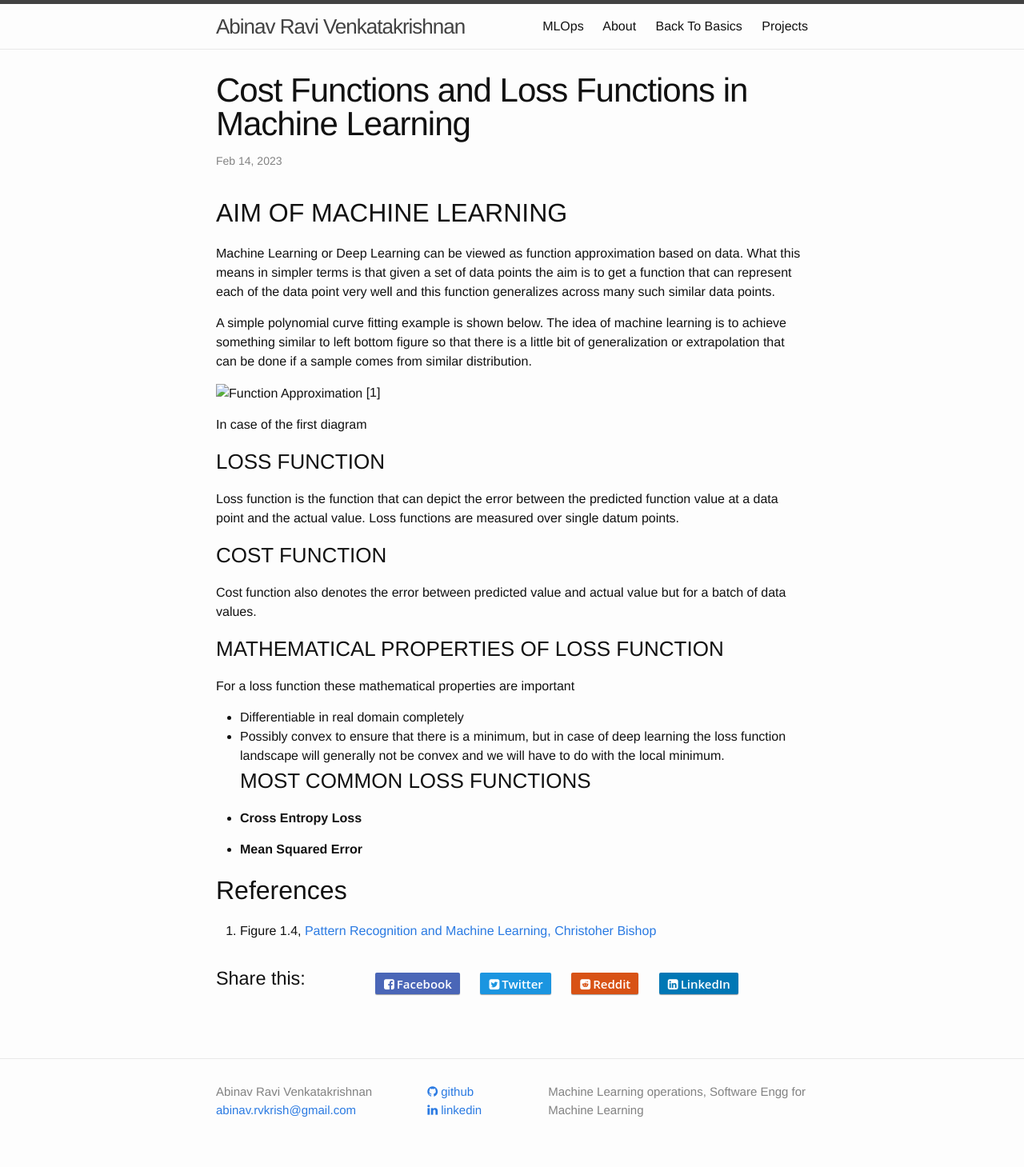
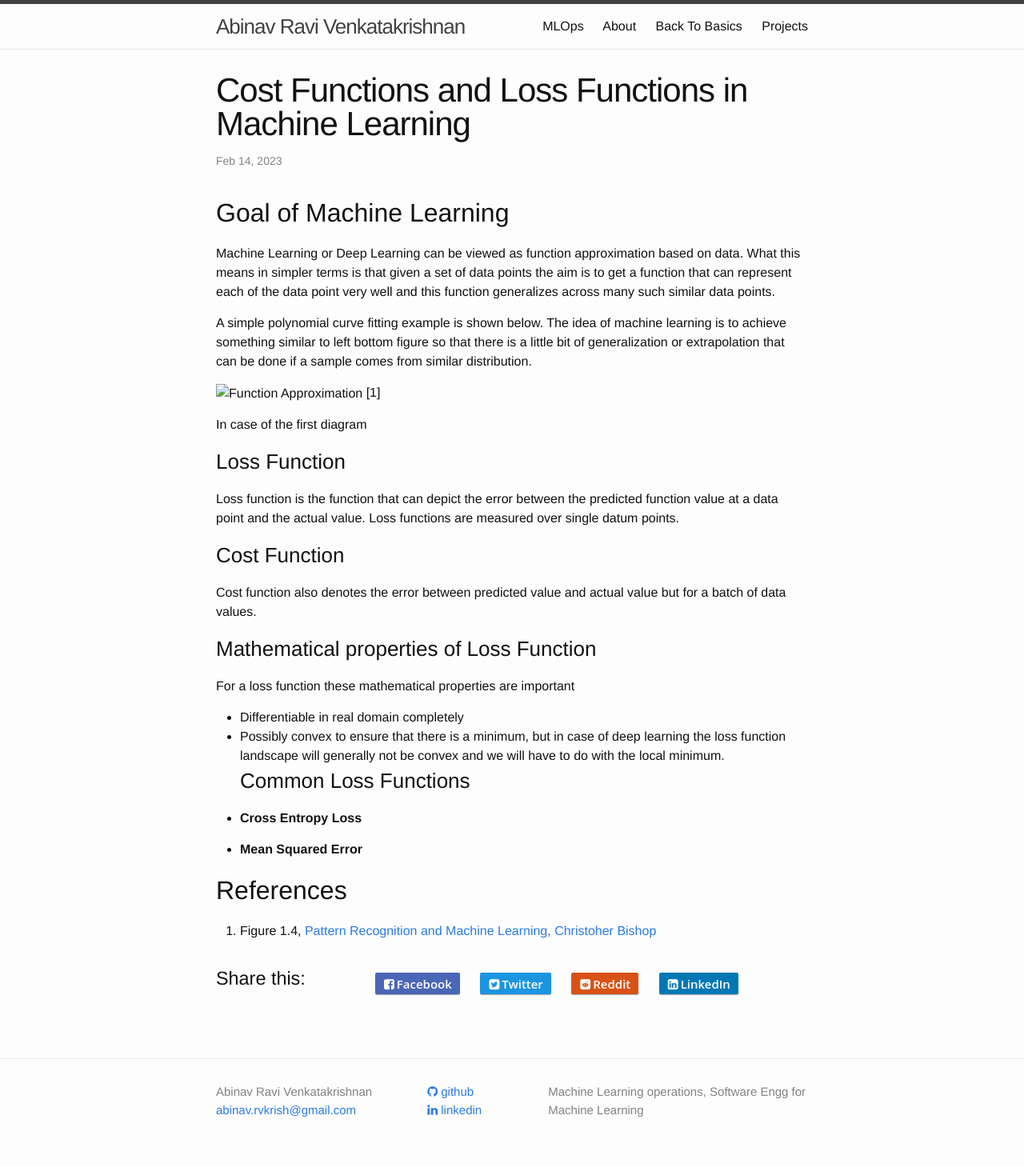
Before and after one commit to AbinavRavi/AbinavRavi.github.io, a Jekyll site: the page built from _posts/2023-02-14-cost-functions.markdown, in a window 1280 px wide. Shown: the whole page at 80% size. Built offline with Jekyll 4.4.1, drawn with Linux system fonts in a browser that asks for light colours; nearby versions of some CDN libraries; comment, search, counter and statistics services are not loaded.

```diff
--- a/_posts/2023-02-14-cost-functions.markdown
+++ b/_posts/2023-02-14-cost-functions.markdown
@@ -6,7 +6,7 @@ comments: True
 share: True
 categories: Machine learning
 ---
-## AIM OF MACHINE LEARNING
+## Goal of Machine Learning
 
 Machine Learning or Deep Learning can be viewed as function approximation based on data. What this means in simpler terms is that given a set of data points the aim is to get a function that can represent each of the data point very well and this function generalizes across many such similar data points.
 
@@ -15,18 +15,18 @@ A simple polynomial curve fitting example is shown below. The idea of machine le
 ![Function Approximation](../ml/back2basics/curve_fitting.jpeg) [1]
 
 In case of the first diagram
-### LOSS FUNCTION
+### Loss Function
 Loss function is the function that can depict the error between the predicted function value at a data point and the actual value. Loss functions are measured over single datum points.
 
-### COST FUNCTION
+### Cost Function
 Cost function also denotes the error between predicted value and actual value but for a batch of data values.
 
-### MATHEMATICAL PROPERTIES OF LOSS FUNCTION
+### Mathematical properties of Loss Function
 For a loss function these mathematical properties are important
 
 - Differentiable in real domain completely
 - Possibly convex to ensure that there is a minimum, but in case of deep learning the loss function landscape will generally not be convex and we will have to do with the local minimum.
-### MOST COMMON LOSS FUNCTIONS
+### Common Loss Functions
 
 - **Cross Entropy Loss**
 
```
Also changed, not shown: 1 other file.
